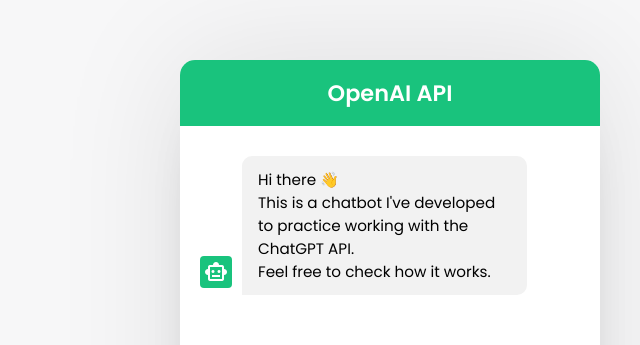
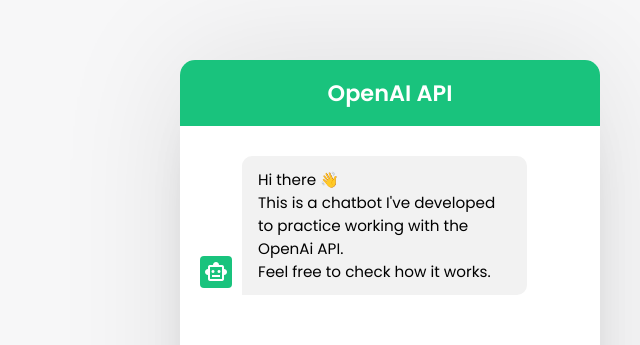
Before and after one commit to sasha-kravets/js-chatgpt-api, a plain HTML site: page index.html in a window 1280 px wide. Shown: the part 104-449 px from the top of the page, 640-1280 px from the left. Drawn offline with nearby package versions, Linux system fonts and the light colour scheme.

Commit message:
message update

```diff
--- a/index.html
+++ b/index.html
@@ -27,7 +27,7 @@
       <ul class="chatbot__chatbox chatbox">
         <li class="chatbox__msg chatbox__msg_incoming      chat incoming">
           <span class="chatbox__msg-icon material-symbols-outlined">smart_toy</span>
-          <p class="chatbox__msg-text">Hi there 👋<br>This is a chatbot I've developed to practice working with the ChatGPT API.<br>Feel free to check how it works.</p>
+          <p class="chatbox__msg-text">Hi there 👋<br>This is a chatbot I've developed to practice working with the OpenAi API.<br>Feel free to check how it works.</p>
         </li>
       </ul>
       <div class="chatbot__input-container      chat-input">
```
